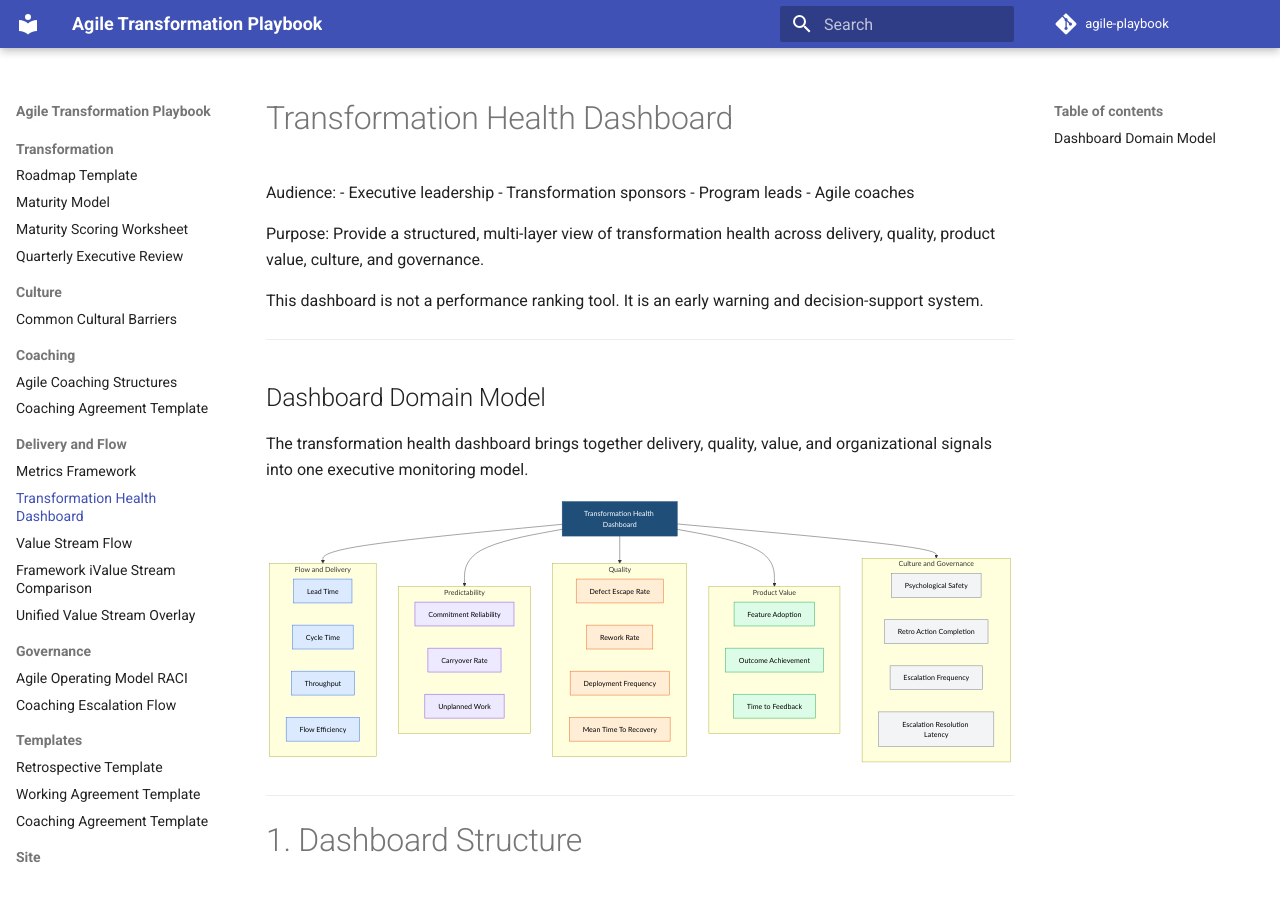
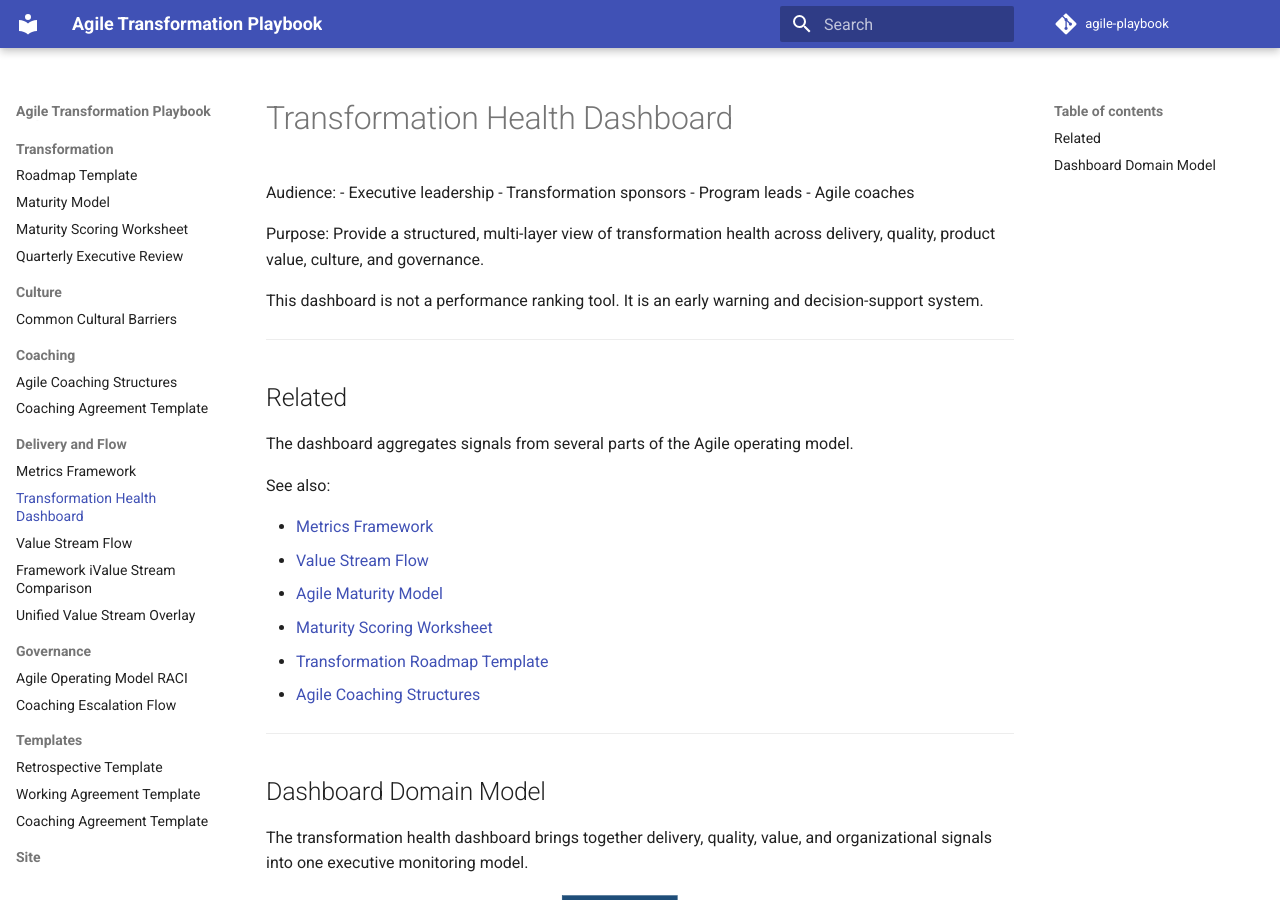
Before and after one commit to awsvkvims/agile-playbook, an MkDocs documentation site: the page built from docs/metrics/TRANSFORMATION_HEALTH_DASHBOARD.md, in a window 1280 px wide and 900 px high. Built offline with MkDocs 1.6.1 and Material for MkDocs 9.7.7, drawn with Linux system fonts in a browser that asks for light colours; comment, search, counter and statistics services are not loaded.

Commit message:
add related links to transformation health dashboard

```diff
--- a/docs/metrics/TRANSFORMATION_HEALTH_DASHBOARD.md
+++ b/docs/metrics/TRANSFORMATION_HEALTH_DASHBOARD.md
@@ -12,6 +12,19 @@ Provide a structured, multi-layer view of transformation health across delivery,
 This dashboard is not a performance ranking tool.
 It is an early warning and decision-support system.
 
+---
+## Related
+
+The dashboard aggregates signals from several parts of the Agile operating model.
+
+See also:
+
+- [Metrics Framework](METRICS_FRAMEWORK.md)
+- [Value Stream Flow](../diagrams/swimlanes/VALUE_STREAM_FLOW.md)
+- [Agile Maturity Model](../transformation/AGILE_MATURITY_MODEL.md)
+- [Maturity Scoring Worksheet](../transformation/MATURITY_SCORING_WORKSHEET.md)
+- [Transformation Roadmap Template](../transformation/TRANSFORMATION_ROADMAP_TEMPLATE.md)
+- [Agile Coaching Structures](../coaching/AGILE_COACHING_STRUCTURES.md)
 ---
 ## Dashboard Domain Model
 
```
